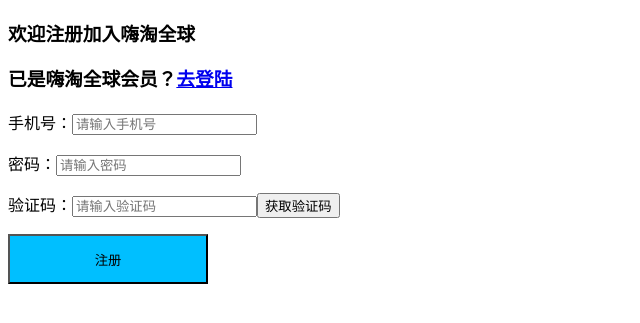
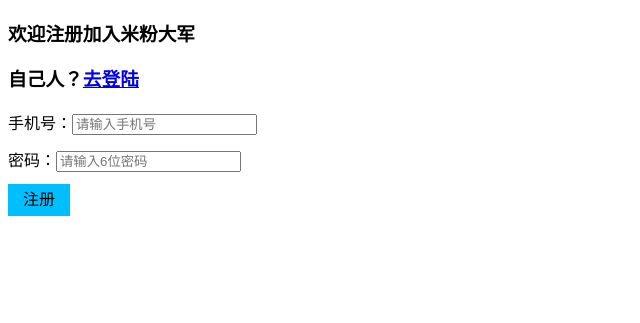
Before and after one commit to gh2229306637/shopping, a Django app: page /register/ in a window 1280 px wide. Shown: the top 323 px of the page, without its empty margins (0-640 px from the left). Run offline with Django 3.2, Linux system fonts and the light colour scheme; some libraries are stand-ins or nearby versions.

Commit message:
ajax没出来

```diff
--- a/shopping/lcc/models.py
+++ b/shopping/lcc/models.py
@@ -1,9 +1,9 @@
 from django.db import models
 
 class User(models.Model):
-    phone = models.CharField(max_length=100)
+    phone = models.CharField(max_length=100,unique=True)
     password = models.CharField(max_length=100)
-    code = models.CharField(max_length=10)
+    img = models.CharField(max_length=500,default='https://timgsa.baidu.com/timg?image&quality=80&size=b9999_10000&sec=1547563523328&di=454d5a9af6531d6a5737be1faad62291&imgtype=0&src=http%3A%2F%2Fattach.bbs.miui.com%2Fforum%2F201705%2F24%2F002346yjf4j61jmcepjjzg.jpg')
     token = models.CharField(max_length=100)
 class Wheel(models.Model):
     img = models.CharField(max_length=500)
--- a/shopping/lcc/urls.py
+++ b/shopping/lcc/urls.py
@@ -4,7 +4,8 @@ from lcc import views
 urlpatterns = [
     url(r'^$',views.index,name='index'),
     url(r'^register/$',views.register,name='register'),
-    url(r'logout/$',views.logout,name='logout'),
+    url(r'^logout/$',views.logout,name='logout'),
     url(r'^login/$',views.login,name='login'),
     url(r'^detail/(\d+)/$',views.detail,name='detail'),
+    url(r'^checkphone/$',views.checkphone,name='checkphone'),
 ]
--- a/shopping/lcc/views.py
+++ b/shopping/lcc/views.py
@@ -4,7 +4,7 @@ import re
 
 import time
 from django.shortcuts import render,redirect
-from django.http import HttpResponse,HttpRequest
+from django.http import HttpResponse,HttpRequest,JsonResponse
 
 from lcc.models import User, Wheel, Computers
 
@@ -16,10 +16,12 @@ def index(request):
     if users.count():
         user = users.first()
         phone = user.phone
+        img = user.img
     else:
         phone = None
+        img = None
     computers = Computers.objects.all()
-    return render(request,'index.html',{'phone':phone,'wheels':wheels,'computers':computers})
+    return render(request,'index.html',{'phone':phone,'wheels':wheels,'computers':computers,'img':img})
 
 
 def generate_token():
@@ -39,17 +41,9 @@ def register(request):
     if request.method == 'GET':
         return render(request,'register.html')
     elif request.method == 'POST':
-        users = User.objects.all()
         user = User()
-        phone = request.POST.get('phone')
-        for u in users:
-            if u.phone == phone:
-                msg = '*该手机号已被注册，请登录'
-                return render(request,'register.html',{'msg':msg})
-
         user.phone = request.POST.get('phone')
         user.password = generate_passwd(request.POST.get('password'))
-        user.code = 0
         user.token = generate_token()
         user.save()
         response = redirect('lcc:index')
@@ -74,6 +68,8 @@ def login(request):
         if users.count():
             response = redirect('lcc:index')
             user = users.first()
+            user.token = generate_token()
+            user.save()
             request.session['token'] = user.token
             return response
         else:
@@ -87,7 +83,15 @@ def detail(request,goodsid):
     if users.count():
         user = users.first()
         phonenum = user.phone
+        img = user.img
     else:
         phonenum = None
+        img = None
     computer = Computers.objects.get(id=goodsid)
-    return render(request,'detail.html',{'phonenum':phonenum,'computer':computer})
+    return render(request,'detail.html',{'phonenum':phonenum,'computer':computer,'img':img})
+
+
+def checkphone(request):
+    phone = request.GET.get('phone')
+    print(phone)
+    return JsonResponse({'info':'你好啊'})
--- a/shopping/static/css/detail_loop.css
+++ b/shopping/static/css/detail_loop.css
@@ -32,3 +32,9 @@
 .gallery-thumbs .swiper-slide-active {
     opacity: 1;
 }
+.head_main_topM_left #detailimg{
+    width: 20px;
+    height: 20px;
+    border-radius: 50%;
+
+}
--- a/shopping/static/css/loop.css
+++ b/shopping/static/css/loop.css
@@ -38,3 +38,9 @@ body {
     width: 100%;
     height: 100%;
 }
+#indeximg{
+    width: 20px;
+    height: 20px;
+    border-radius: 50%;
+
+}
--- a/shopping/static/css/register.css
+++ b/shopping/static/css/register.css
@@ -0,0 +1,19 @@
+div{
+    border: 1px solid deepskyblue;
+    width: 60px;
+    height: 30px;
+    background-color: deepskyblue;
+    text-align: center;
+    line-height: 30px;
+}
+div:hover{
+    cursor: pointer;
+}
+span{
+    font-size: 12px;
+    color: red;
+}
+p{
+    font-size: 12px;
+    color: red;
+}
--- a/shopping/static/js/register.js
+++ b/shopping/static/js/register.js
@@ -1,50 +1,43 @@
-$(function(){
-    $("#phone").focus(function(){
-		$(this).css("border","2px solid gray");
-		$(this).blur(function(){
+$(function () {
+    var s1=false;
+    var s2=false;
+
+    $("#phone").blur(function () {
         var reg = /^[1][3-9][0-9]{9}/;
-			var isReg =reg.test($(this).val());
-			if(!isReg){
-                $(this).css("border", "2px solid red");
+        var isReg = reg.test($(this).val());
+        if (!isReg) {
             $(this).next("span").text("*手机号格式有误，请重新输入");
-                $("#submit").click(function(event){
-                	event.preventDefault();
-                	alert('信息填写有误，请重新注册');
-					window.location.reload();
+            s1=false;
+            $.get('/checkphone/',{'phone':$(this).val()},function (response) {
+               console.log(response)
             })
-            }else{
+        } else {
             $(this).next("span").text("");
+            s1=true
         }
     })
-	})
-	$("#passwd").focus(function(){
-		$(this).css("border","2px solid gray");
-		$(this).blur(function(){
-			var pd=$(this).val()
-			if(pd==''){
-				$(this).css("border","2px solid red");
-				$(this).next("span").text("*密码不能为空");
-				$("#submit").click(function(event){
-                	event.preventDefault();
-                	alert('信息填写有误，请重新注册');
-					window.location.reload();
-                })
-			}else{
-				var reg = /^[a-zA-Z]/;
+
+
+
+    $("#passwd").blur(function () {
+        var reg = /^\w{6}/;
         var isreg = reg.test($(this).val());
-				if(!isreg){
-					$(this).css("border","2px solid red");
-					$(this).next("span").text("*密码必须以字母开头");
-					$("#submit").click(function(event){
-                	event.preventDefault();
-					alert('信息填写有误，请重新注册');
-					window.location.reload();
-                	})
-				}else{
+        if (!isreg) {
+            $(this).next("span").text("*密码格式错误,请使用数字，字母和下划线");
+            s2=false
+        } else {
             $(this).next("span").text("");
-				}
+            s2=true
         }
     })
+
+
+    $("#subbtn").click(function () {
+        if(s1 && s2){
+            $("#register").submit()
+        }else{
+            $(".prompt").html("信息填写有误！")
+        }
     })
 
 })
--- a/shopping/templates/detail.html
+++ b/shopping/templates/detail.html
@@ -27,7 +27,7 @@
 				<div class="head_main_topM">
 					<div class="head_main_topM_left">
 						{% if phonenum %}
-                            {{ phonenum }}
+                            <img id="detailimg" src="{{ img }}" alt="">
                             <a href="/logout/">退出</a>
                         {% else %}
                             <a href="/login/">登录</a>
--- a/shopping/templates/index.html
+++ b/shopping/templates/index.html
@@ -29,7 +29,7 @@
         <div class="head_main_topM">
             <div class="head_main_topM_left">
                 {% if phone %}
-                    {{ phone }}
+                    <img id="indeximg" src="{{ img }}" alt="">
                     <a href="/logout/">退出</a>
                 {% else %}
                     <a href="/login/">登录</a>
--- a/shopping/templates/login.html
+++ b/shopping/templates/login.html
@@ -14,7 +14,7 @@
         <span style="color: red;font-size: 12px"></span>
         <p></p>
         密码：<input type="password" name="password" placeholder="请输入密码" maxlength="20">
-        <p style="color: red">
+        <p style="color: red;font-size: 12px">
         {% if err %}
             {{ err }}
         {% endif %}</p>
--- a/shopping/templates/register.html
+++ b/shopping/templates/register.html
@@ -4,28 +4,22 @@
 <head>
     <meta charset="UTF-8">
     <title>嗨淘全球购注册页面</title>
+    <link rel="stylesheet" href="{% static 'css/register.css' %}">
     <script src="{% static 'js/jquery-1.12.0.js' %}" type="text/javascript" charset="utf-8"></script>
     <script src="{% static 'js/register.js'%}" type="text/javascript" charset="utf-8"></script>
 </head>
 <body>
-    <h3>欢迎注册加入嗨淘全球</h3>
-    <h3>已是嗨淘全球会员？<a href="/login/">去登陆</a></h3>
+    <h3>欢迎注册加入米粉大军</h3>
+    <h3>自己人？<a href="/login/">去登陆</a></h3>
     <form id="register" action="{% url 'lcc:register' %}" method="post">
         {% csrf_token %}
         手机号：<input id="phone" type="text" name="phone" placeholder="请输入手机号" maxlength="11">
-        <span style="color: red;font-size: 12px"></span>
-        <span style="color: red;font-size: 12px">
-            {% if msg %}
-            {{ msg }}
-            {% endif %}
-        </span>
+        <span></span>
         <p></p>
-        密码：<input type="password" name="password" placeholder="请输入密码" maxlength="20" id="passwd">
-        <span style="color: red;font-size: 12px"></span>
-        <p></p>
-        验证码：<input type="text" name="code" placeholder="请输入验证码" maxlength="6"><button type="button">获取验证码</button>
-        <p></p>
-        <input id="submit" type="submit" value="注册" style="width: 200px;height: 50px;background-color: deepskyblue">
+        密码：<input type="password" name="password" placeholder="请输入6位密码" maxlength="6" id="passwd">
+        <span></span>
+        <p class="prompt"></p>
+        <div id="subbtn">注册</div>
     </form>
 
 
```
Also changed, not shown: shopping/static/js/index.js (+47 -47 lines), shopping/static/js/login.js (+11 -13 lines), shopping/lcc/migrations/0008_auto_20190115_0918.py (added), shopping/lcc/migrations/0009_auto_20190115_1200.py (added), shopping/static/img/xmtouxiang.jpg (added). Lines whose indentation alone changed are shown as unchanged.
